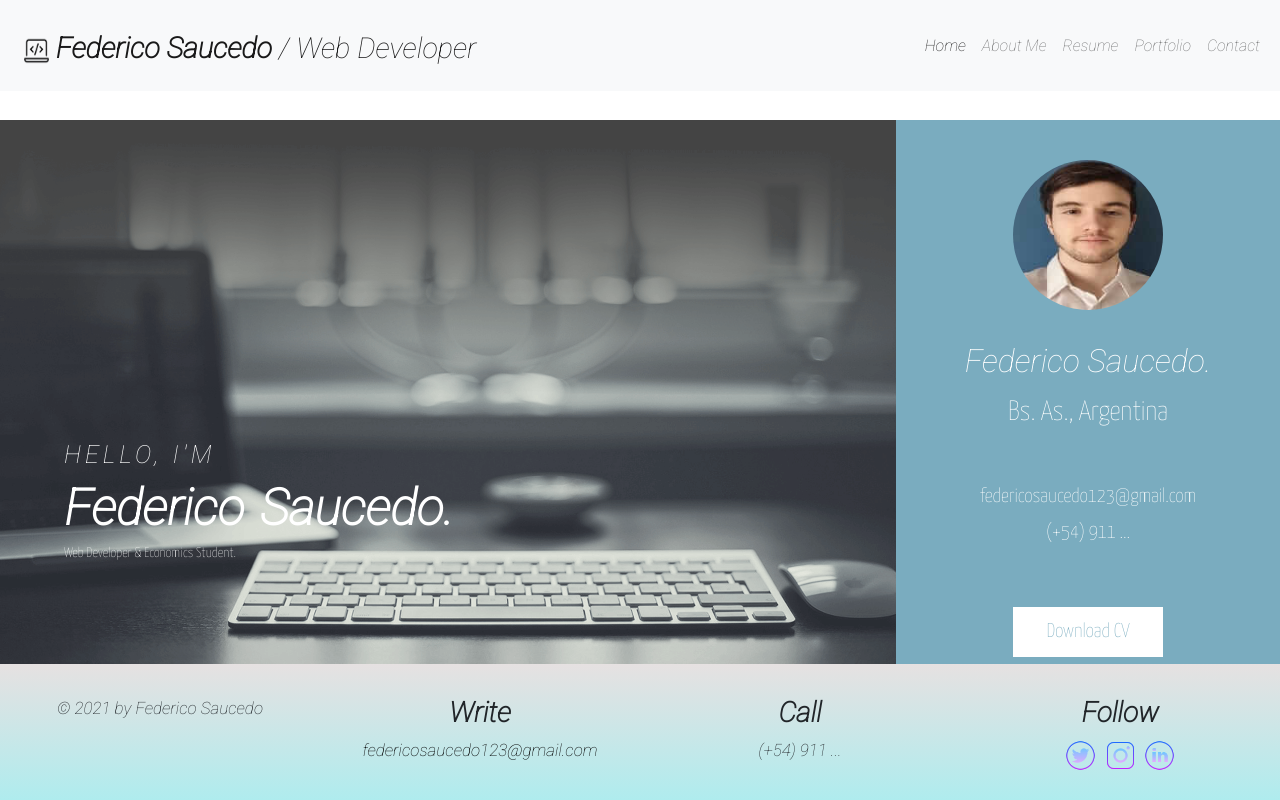
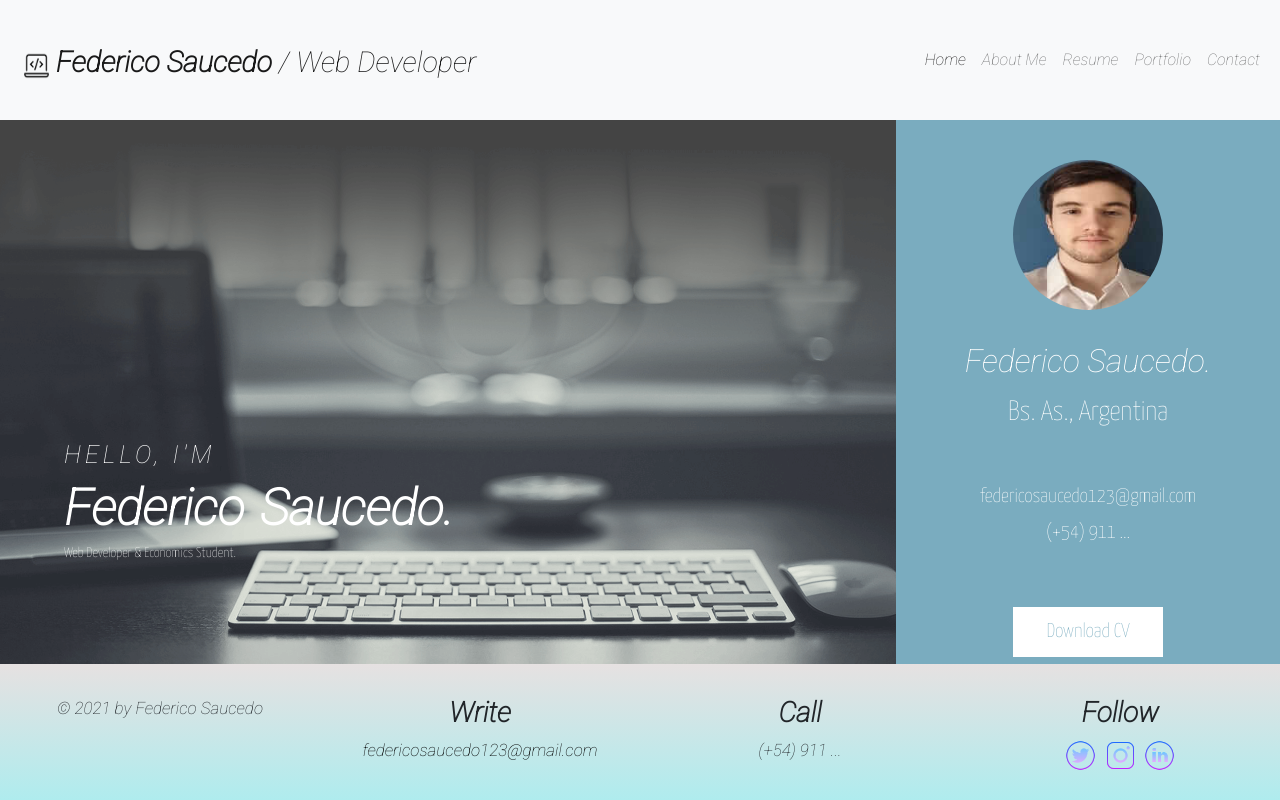
Before and after one commit to fedesaucedo/Proyecto-Final, a plain HTML site: page index.html in a window 1280 px wide. Drawn offline with nearby package versions, Linux system fonts and the light colour scheme.

Commit message:
Probando como cambiar la altura del header

```diff
--- a/Styles.css
+++ b/Styles.css
@@ -7,9 +7,8 @@
 }
 
 /* Esto irá en el Header que va a ser el mismo para todas las secciones */
-#mainHeader{
-  grid-area: header;
-  position: absolute;
+nav.navbar.navbar-expand-lg.navbar-light.bg-light.fixed-top{
+  height: 15%;
 }
 .navbar-nav {
   display: flex;
```
